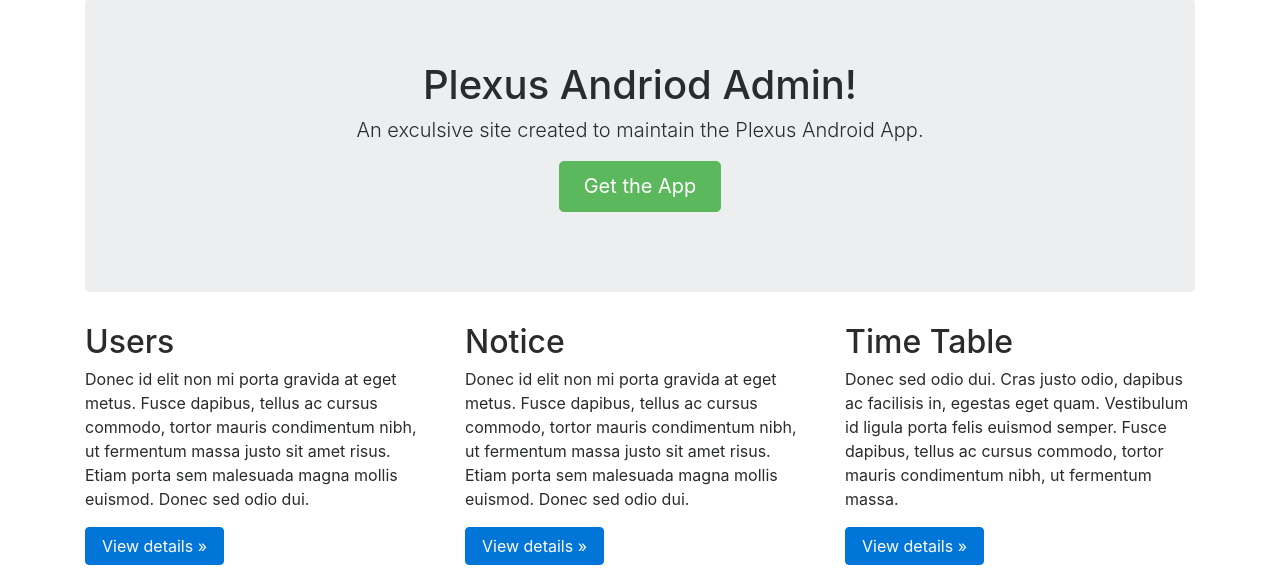
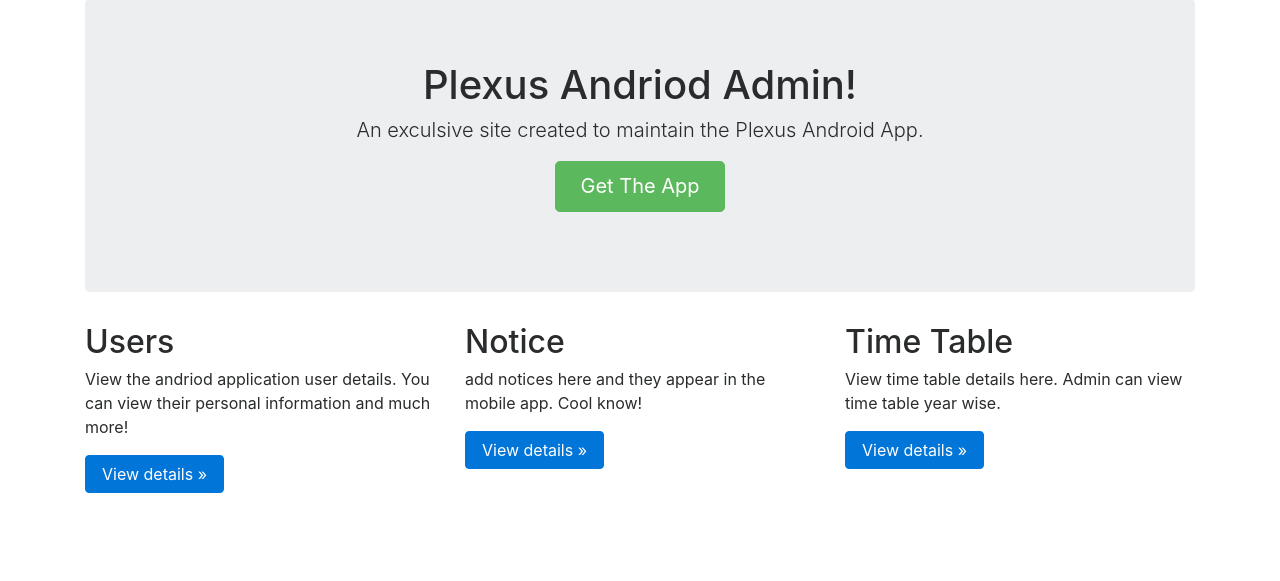
Before and after one commit to sanfer-sanu/xyz-college-app, a PHP site: page /views/home.php in a window 1280 px wide. Shown: the part 418-999 px from the top of the page. After the commit the page ends 911 px from the top, so only its background shows below. Run offline with PHP 8.4, Linux system fonts and the light colour scheme; some libraries are stand-ins or nearby versions.

Commit message:
Added Time Table and updates Notice feature.

```diff
--- a/includes/js/script.js
+++ b/includes/js/script.js
@@ -14,6 +14,10 @@ $(document).ready(function(){
             $('#error').html('Please fill the password.');
             return false;
         }
+    });
+
+    $('.popover-dismiss').popover({
+        trigger: 'focus'
     });
 }); //end ready-function
 
--- a/includes/php/login.php
+++ b/includes/php/login.php
@@ -41,7 +41,6 @@ if(isset($_POST['submit'])) {
             $_SESSION['u_email'] = $row['email'];
             $_SESSION['u_uid'] = $row['user_name'];
             header("Location: /plexus/index.php?login=success");
-            exit();
           }
         }
       }
--- a/includes/php/notice.php
+++ b/includes/php/notice.php
@@ -21,7 +21,7 @@
         $_SESSION['notices'] = $table;
 
         header("Location: ../../views/notice.php");
-        exit();
+
     }
 
 ?>
--- a/views/home.php
+++ b/views/home.php
@@ -10,25 +10,27 @@ include_once '../index.php';
     <div class="jumbotron text-center">
     <h1>Plexus Andriod Admin!</h1>
     <p class="lead">An exculsive site created to maintain the Plexus Android App.</p>
-    <p><a class="btn btn-lg btn-success" href="#" role="button">Get the App</a></p>
+    <p>
+        <a tabindex="0" class="btn btn-lg btn-success popover-dismiss" role="button" data-toggle="popover" data-trigger="focus" title="Plexus" data-content="Hang on tight buddy! The app is releasing soon!">Get The App </a>
+    </p>
     </div>
 
 
     <div class="row">
     <div class="col-lg-4">
         <h2>Users</h2>
-        <p>Donec id elit non mi porta gravida at eget metus. Fusce dapibus, tellus ac cursus commodo, tortor mauris condimentum nibh, ut fermentum massa justo sit amet risus. Etiam porta sem malesuada magna mollis euismod. Donec sed odio dui. </p>
+        <p>View the andriod application user details. You can view their personal information and much more! </p>
         <p><a class="btn btn-primary" href="/plexus/includes/php/users.php" role="button">View details &raquo;</a></p>
     </div>
     <div class="col-lg-4">
         <h2>Notice</h2>
-        <p>Donec id elit non mi porta gravida at eget metus. Fusce dapibus, tellus ac cursus commodo, tortor mauris condimentum nibh, ut fermentum massa justo sit amet risus. Etiam porta sem malesuada magna mollis euismod. Donec sed odio dui. </p>
+        <p>add notices here and they appear in the mobile app. Cool know! </p>
         <p><a class="btn btn-primary" href="/plexus/includes/php/notice.php" role="button">View details &raquo;</a></p>
     </div>
     <div class="col-lg-4">
         <h2>Time Table</h2>
-        <p>Donec sed odio dui. Cras justo odio, dapibus ac facilisis in, egestas eget quam. Vestibulum id ligula porta felis euismod semper. Fusce dapibus, tellus ac cursus commodo, tortor mauris condimentum nibh, ut fermentum massa.</p>
-        <p><a class="btn btn-primary" href="#" role="button">View details &raquo;</a></p>
+        <p>View time table details here. Admin can view time table year wise. </p>
+        <p><a class="btn btn-primary" href="/plexus/includes/php/timetable.php" role="button">View details &raquo;</a></p>
     </div>
     </div>
 </div>
```
Also changed, not shown: views/postlogin.php (line endings or trailing spaces).
